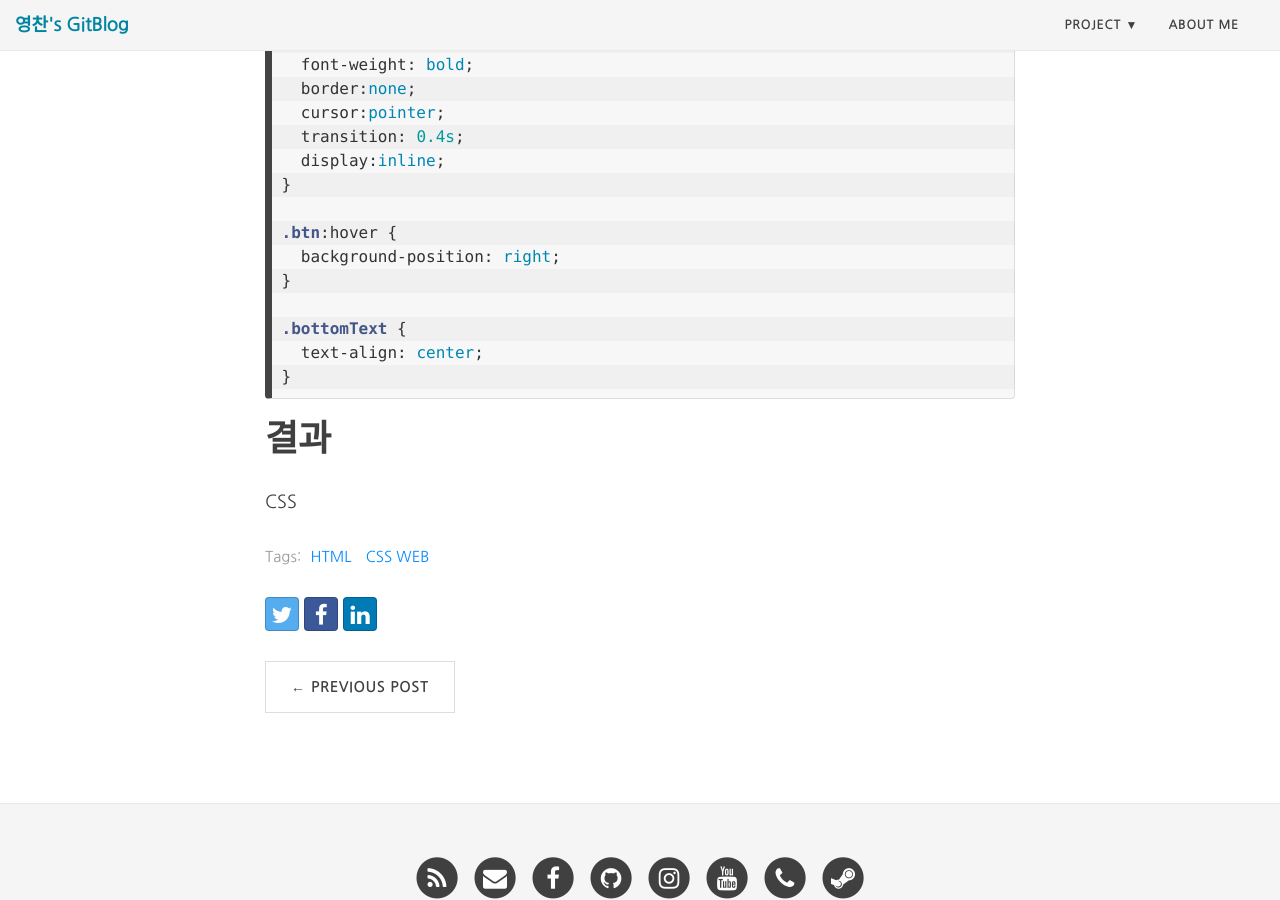
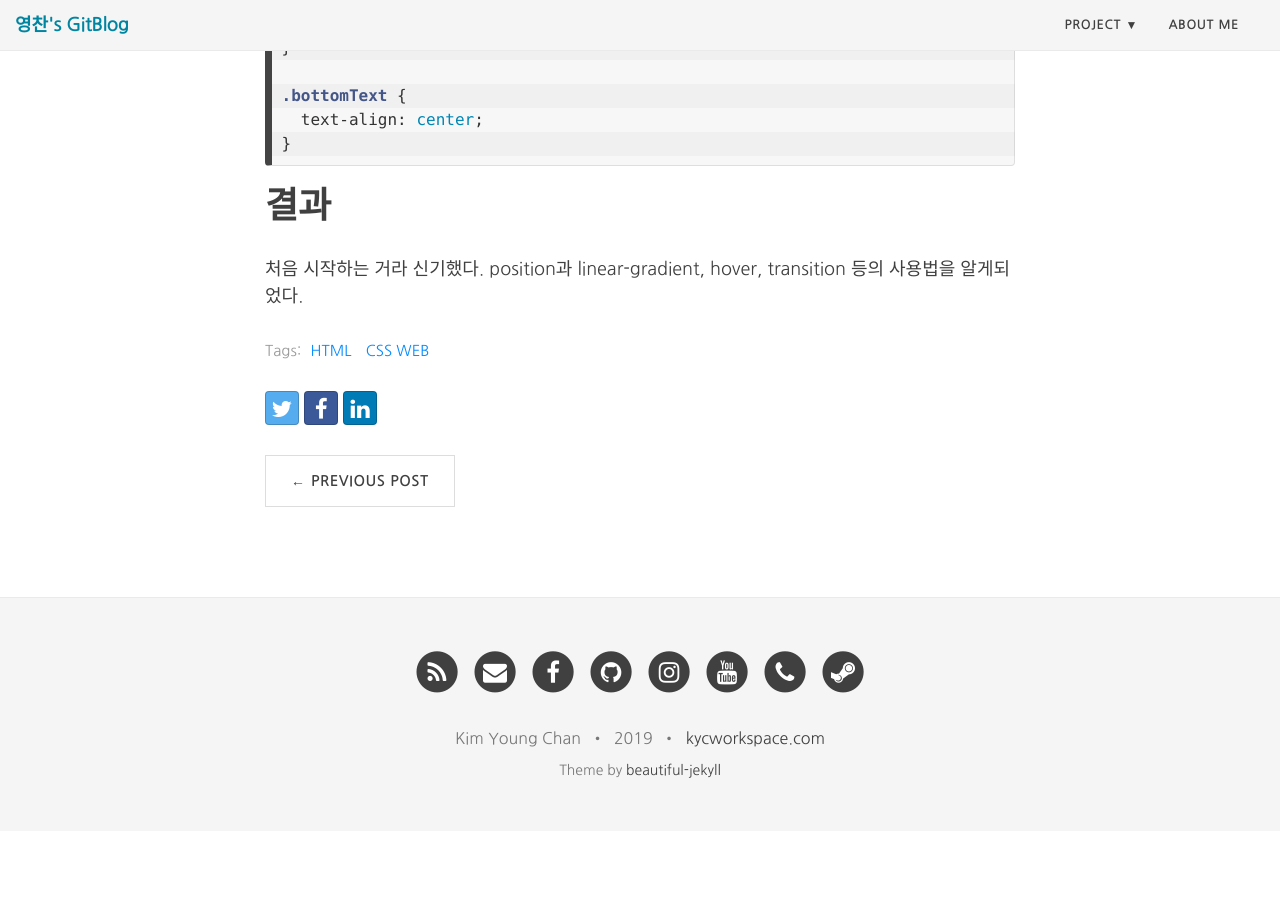
Before and after one commit to charlieppark/charlieppark.github.io-backup, a Jekyll site: the page built from _posts/2019-10-14-WEB001.md, in a window 1280 px wide and 900 px high, scrolled down 3740 px. Built offline with Jekyll 4.4.1, drawn with Linux system fonts in a browser that asks for light colours; nearby versions of some CDN libraries; after the commit the page ends 4571 px from its top, so only the background shows below that; some of the changed text lies outside the part shown.

Commit message:
modified web 001 _ 3

```diff
--- a/_posts/2019-10-14-WEB001.md
+++ b/_posts/2019-10-14-WEB001.md
@@ -11,7 +11,9 @@
 
 # 결과 화면
 
-<iframe width="100%" height="600" src="//jsfiddle.net/kimyc1223/du3brtfj/15/embedded/result/" allowfullscreen="allowfullscreen" allowpaymentrequest frameborder="0"></iframe>
+<iframe width="100%" height="300" src="//jsfiddle.net/kimyc1223/du3brtfj/16/embedded/result/" allowfullscreen="allowfullscreen" allowpaymentrequest frameborder="0"></iframe>
+
+Chrome에서 확인 할 때 가장 잘 보인다.
 
 # HTML
 
@@ -135,4 +137,4 @@
 
 # 결과
 
-CSS
+처음 시작하는 거라 신기했다. position과 linear-gradient, hover, transition 등의 사용법을 알게되었다.
```
Also changed, not shown: other parts of _posts/2019-10-14-WEB001.md (+1 -1 lines).
